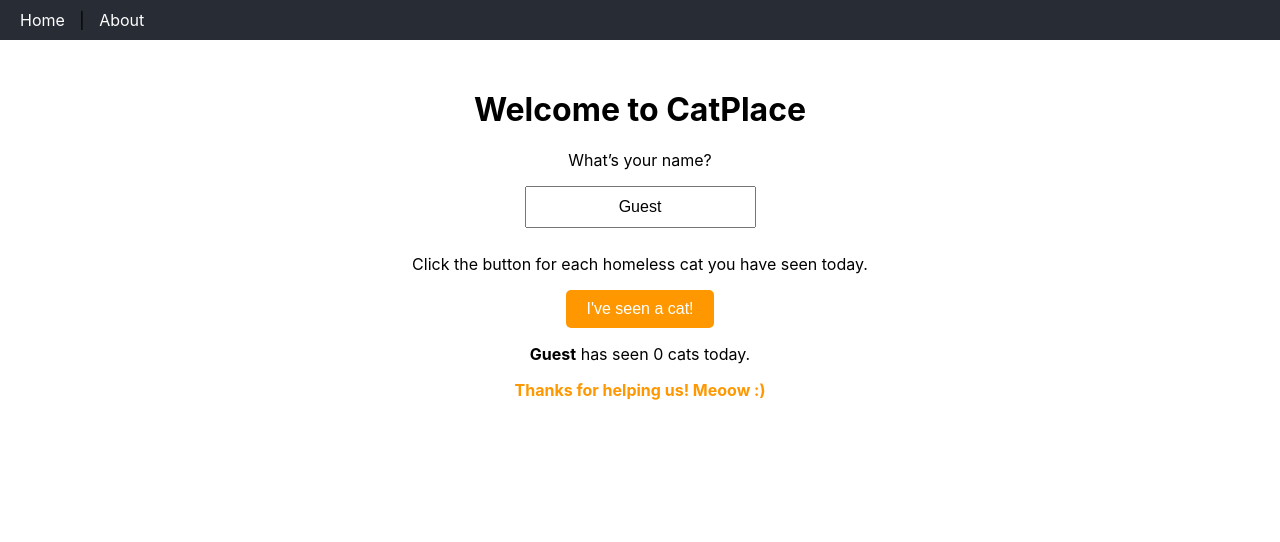
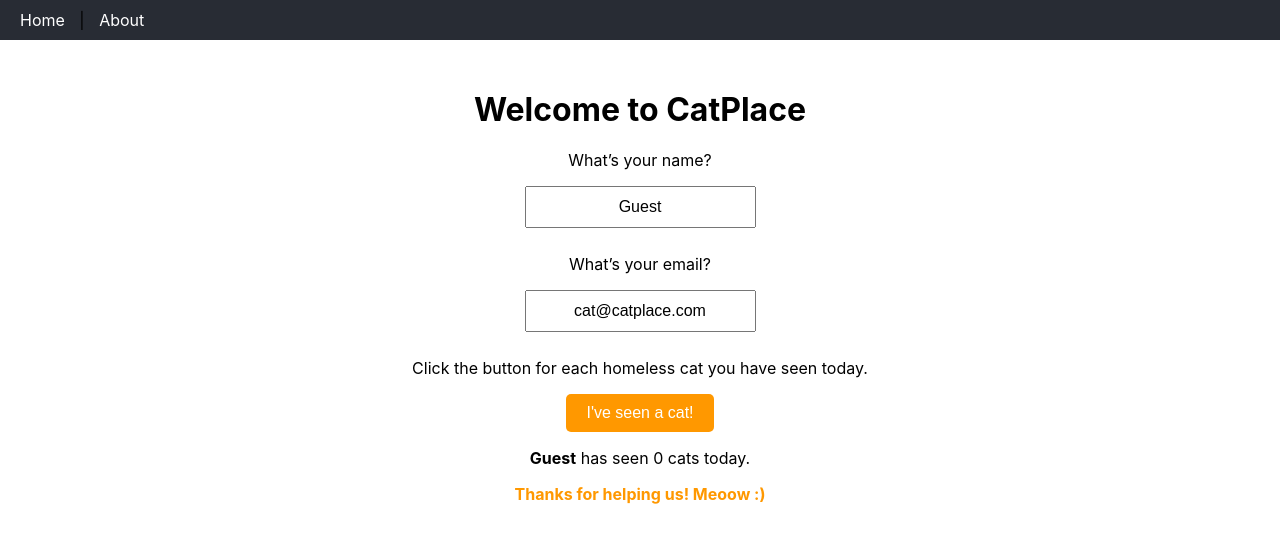
Before and after one commit to Floremila/catplace_app, a React (Create React App) app: page / in a window 1280 px wide. Shown: the top 542 px of the page. Built offline with nearby package versions, Linux system fonts and the light colour scheme.

Commit message:
Add guest email

```diff
--- a/src/interfaces/User.ts
+++ b/src/interfaces/User.ts
@@ -1,4 +1,5 @@
 export interface User {
     name: string;
+    email: string;
     catsSeen: number;
   }
--- a/src/pages/About.tsx
+++ b/src/pages/About.tsx
@@ -1,5 +1,5 @@
 import React from "react";
-import "../App.css"; // Importamos el archivo de estilos
+import "../App.css";
 
 const About: React.FC = () => {
   return (
--- a/src/pages/Home.tsx
+++ b/src/pages/Home.tsx
@@ -6,6 +6,7 @@ const Home: React.FC = () => {
 
   const [user, setUser] = useState<User>({
     name: "Guest",
+    email: "cat@catplace.com",
     catsSeen: 0,
   });
 
@@ -38,6 +39,14 @@ const Home: React.FC = () => {
         className="input-field"
       />
 
+      <p className="question">What’s your email?</p>
+      <input
+        type="text"
+        placeholder="Enter your email"
+        value={user.email}
+        className="input-field"
+      />
+
 
       <p className="instructions">
         Click the button for each homeless cat you have seen today.
```
Also changed, not shown: src/index.tsx (line endings or trailing spaces).
